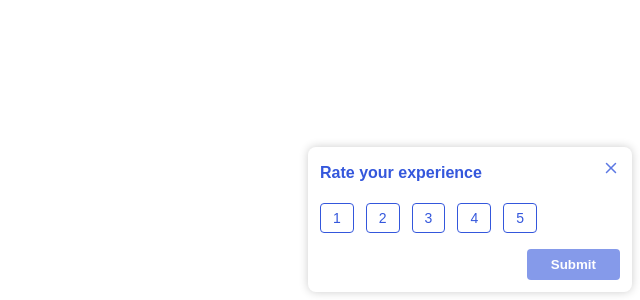
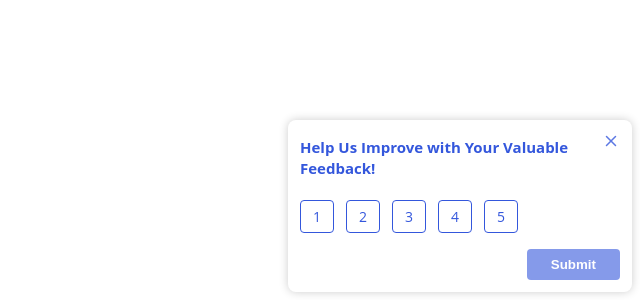
Before and after one commit to riya09/react-widget, a React (Create React App) app: page / in a window 1280 px wide. Shown: the part 500-800 px from the top of the page, without its empty margins (640-1280 px from the left). Built offline with nearby package versions, Linux system fonts and the light colour scheme.

Commit message:
refactor: update logic of on mount transition

```diff
--- a/src/components/FeedbackWidget.js
+++ b/src/components/FeedbackWidget.js
@@ -4,34 +4,34 @@ import './widget.scss'
 
 const FeedbackWidget = (props) => {
   const {
-    titleText = 'Rate your experience',
+    titleText = 'Help Us Improve with Your Valuable Feedback!',
     buttonText = 'Submit',
     themeColor = '#3457dc',
     handleSubmit = () => {},
   } = props;
 
   const [rating, setRating] = useState(null);
-  const [hideWidget, toggleVisibility] = useState(true)
+  const [mounted, setMounted] = useState(false)
 
   useEffect(() => {
     document.documentElement.style.setProperty('--base', themeColor);
   }, [themeColor]);
 
   useEffect(() => {
-    toggleVisibility(false)
+    setMounted(true)
   }, [])
 
   const submitRating = () => {
     handleSubmit(rating)
-    toggleVisibility(true)
+    setMounted(false)
   }
 
   return (
     <div className="brand__feedbackWidget">
-      <div className={`feedbackWidget__container${hideWidget ? " hidden" : ""}`}>
+      <div className={`feedbackWidget__container ${mounted ? "visible" : ""}`}>
         <div className="feedbackWidget__header">
           <h4 className="feedbackWidget__title">{titleText}</h4>
-          <span onClick={() => toggleVisibility(true)}>
+          <span onClick={() => setMounted(false)}>
             <svg
               xmlns="http://www.w3.org/2000/svg"
               viewBox="0 0 24 24"
--- a/src/components/widget.scss
+++ b/src/components/widget.scss
@@ -1,19 +1,19 @@
 .brand__feedbackWidget {
-  font-family: sans-serif;
+  font-family: 'Open Sans', 'Helvetica Neue', sans-serif;
   font-size: 10px;
   .feedbackWidget__container {
     box-shadow: 0 0 10px 0 rgba(0, 0, 0, 0.2);
-    max-width: 300px;
+    max-width: 320px;
     width: 100%;
     padding: 12px;
     border-radius: 8px;
     position: fixed;
     bottom: 8px;
     right: 8px;
-    transform: translate3d(0, 0, 0);
+    transform: translate3d(0, 110%, 0);
     transition: transform 0.4s ease-out;
-    &.hidden {
-      transform: translate3d(0, 110%, 0);
+    &.visible {
+      transform: translate3d(0, 0, 0);
     }
     .feedbackWidget__header {
       display: flex;
@@ -22,8 +22,9 @@
       margin-bottom: 16px;
       .feedbackWidget__title {
         margin: 5px 0;
-        font-size: 1.6em;
+        font-size: 1.5em;
         color: var(--base);
+        line-height: 1.4em;
       }
       span {
         cursor: pointer;
```
